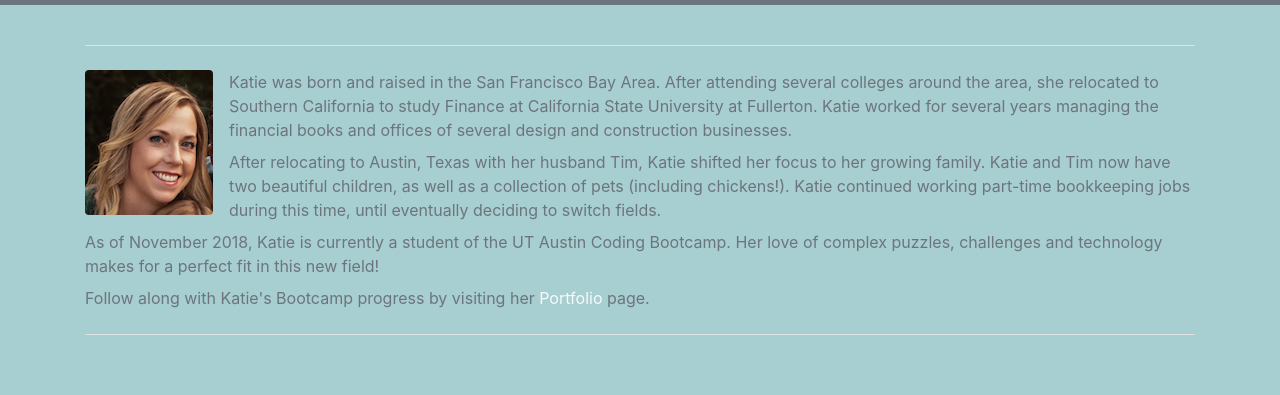
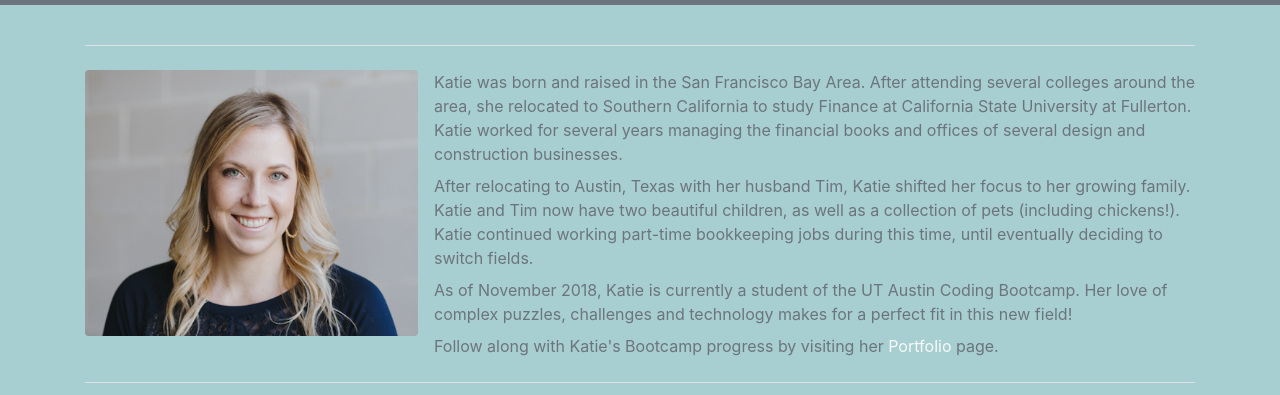
Before and after one commit to katiebug32/Bootstrap-Portfolio, a plain HTML site: page index.html in a window 1280 px wide. Shown: the part 67-462 px from the top of the page. Drawn offline with nearby package versions, Linux system fonts and the light colour scheme; a web font is replaced by a local one.

Commit message:
prof update

```diff
--- a/index.html
+++ b/index.html
@@ -40,7 +40,7 @@
     <hr class="my-4 bg-light">
     <div>
 
-        <img class="rounded float-left mr-3" src="headshot.png" alt="headshot">
+        <img class="rounded float-left mr-3" src="headshotAsh.png" alt="headshot" height="30%" width="30%">
         <div class="text-secondary">
             <p class="mb-2">Katie was born and raised in the San Francisco Bay Area. After attending several colleges around the area, she
               relocated to Southern California to study Finance at California State University at Fullerton. Katie worked for
```
Also changed, not shown: headshotAsh.png (added), holidayhangmanthumbnail.png (added), rpgthumbnail.png (added), 1 other file.
